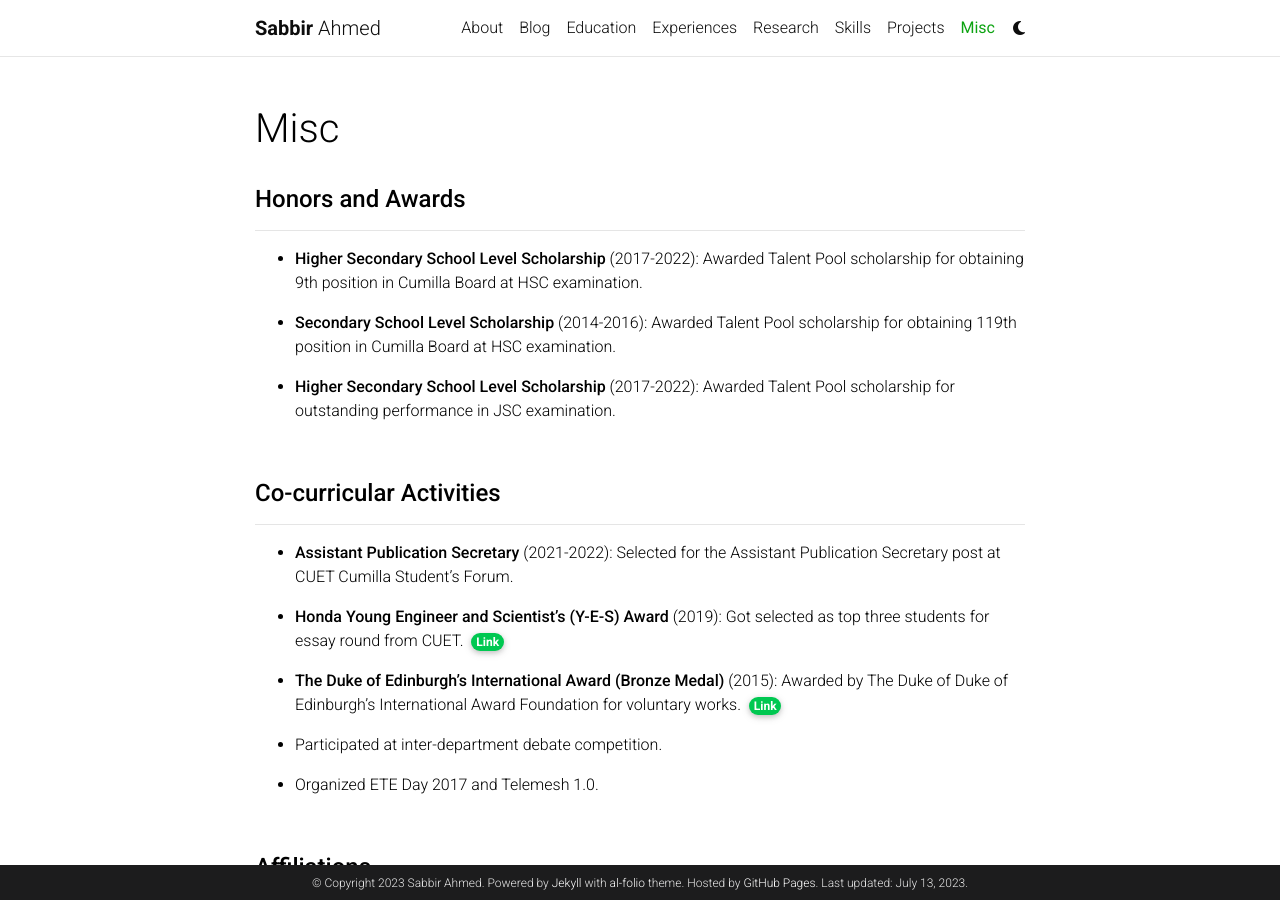
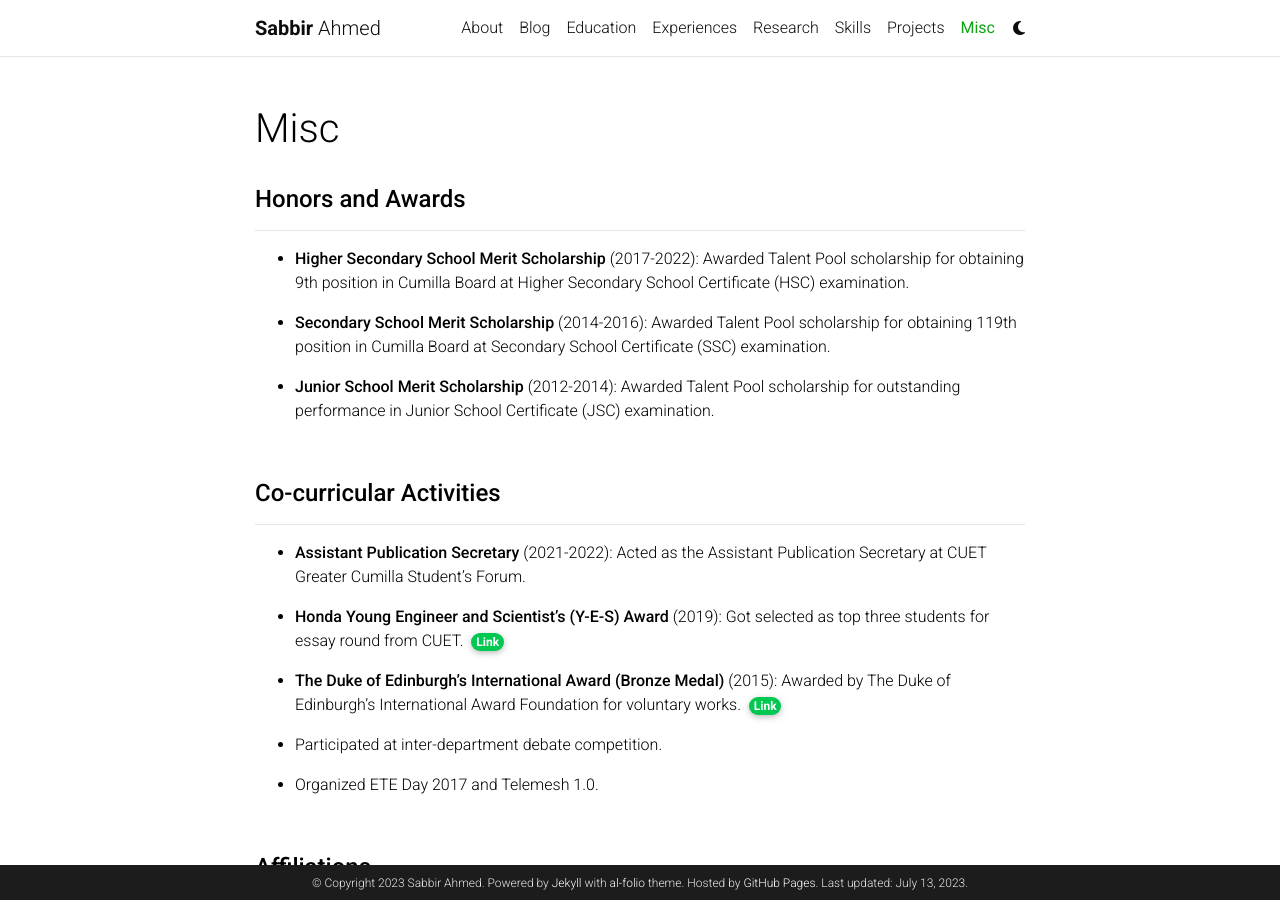
Before and after one commit to sabbir-ahmed12/sabbir-ahmed12.github.io, a Jekyll site: the page built from _pages/misc.md, in a window 1280 px wide and 900 px high. Built offline with Jekyll 4.4.1, drawn with Linux system fonts in a browser that asks for light colours; comment, search, counter and statistics services are not loaded; a style sheet for code colours, icons or effects is not loaded.

Commit message:
Updated misc.

```diff
--- a/_pages/misc.md
+++ b/_pages/misc.md
@@ -16,11 +16,11 @@ nav_order: 5
 
 ---
 
-- **Higher Secondary School Level Scholarship** (2017-2022): Awarded Talent Pool scholarship for obtaining 9th position in Cumilla Board at HSC examination.
+- **Higher Secondary School Merit Scholarship** (2017-2022): Awarded Talent Pool scholarship for obtaining 9th position in Cumilla Board at Higher Secondary School Certificate (HSC) examination.
 
-- **Secondary School Level Scholarship** (2014-2016): Awarded Talent Pool scholarship for obtaining 119th position in Cumilla Board at HSC examination.
+- **Secondary School Merit Scholarship** (2014-2016): Awarded Talent Pool scholarship for obtaining 119th position in Cumilla Board at Secondary School Certificate (SSC) examination.
 
-- **Higher Secondary School Level Scholarship** (2017-2022): Awarded Talent Pool scholarship for outstanding performance in JSC examination.
+- **Junior School Merit Scholarship** (2012-2014): Awarded Talent Pool scholarship for outstanding performance in Junior School Certificate (JSC) examination.
 
 <br />
 
@@ -28,11 +28,11 @@ nav_order: 5
 
 ---
 
-- **Assistant Publication Secretary** (2021-2022): Selected for the Assistant Publication Secretary post at CUET Cumilla Student's Forum.
+- **Assistant Publication Secretary** (2021-2022): Acted as the Assistant Publication Secretary at CUET Greater Cumilla Student's Forum.
 
 - **Honda Young Engineer and Scientist's (Y-E-S) Award** (2019): Got selected as top three students for essay round from CUET.<a class="badge rounded-pill bg-success mx-2" href="https://drive.google.com/file/d/1A_zuSLGM8Noa0mLLQ1wETl3_k3K5d-KX/view?usp=sharing" target="_blank">Link</a>
 
-- **The Duke of Edinburgh's International Award (Bronze Medal)** (2015): Awarded by The Duke of Duke of Edinburgh's International Award Foundation for voluntary works.<a class="badge rounded-pill bg-success mx-2" href="https://drive.google.com/file/d/1PwiOXnZSZE-H6n5lxNtgcLlhgZX5c0LQ/view?usp=sharing" target="_blank">Link</a>
+- **The Duke of Edinburgh's International Award (Bronze Medal)** (2015): Awarded by The Duke of Edinburgh's International Award Foundation for voluntary works.<a class="badge rounded-pill bg-success mx-2" href="https://drive.google.com/file/d/1PwiOXnZSZE-H6n5lxNtgcLlhgZX5c0LQ/view?usp=sharing" target="_blank">Link</a>
 
 - Participated at inter-department debate competition.
 
```
